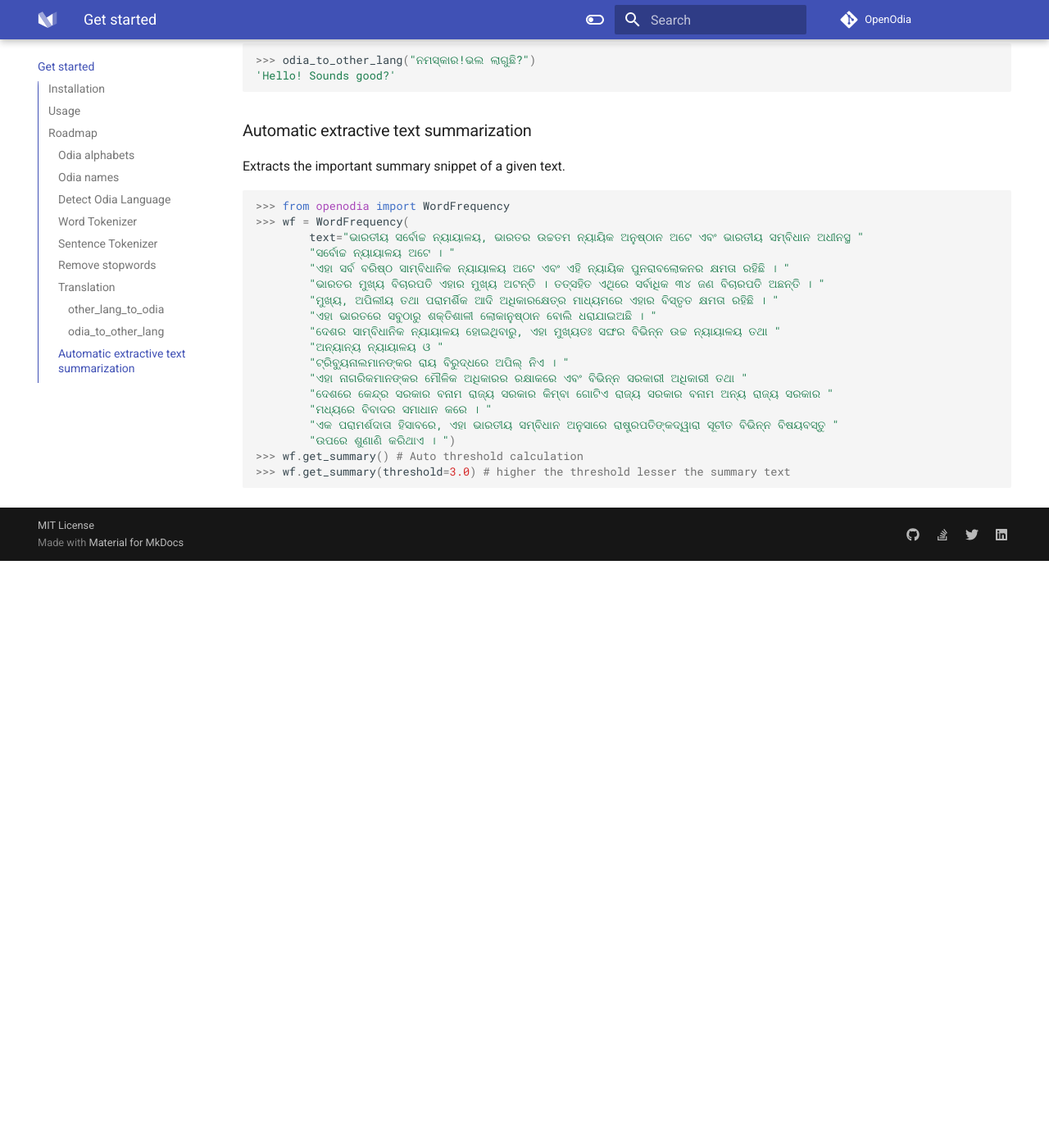
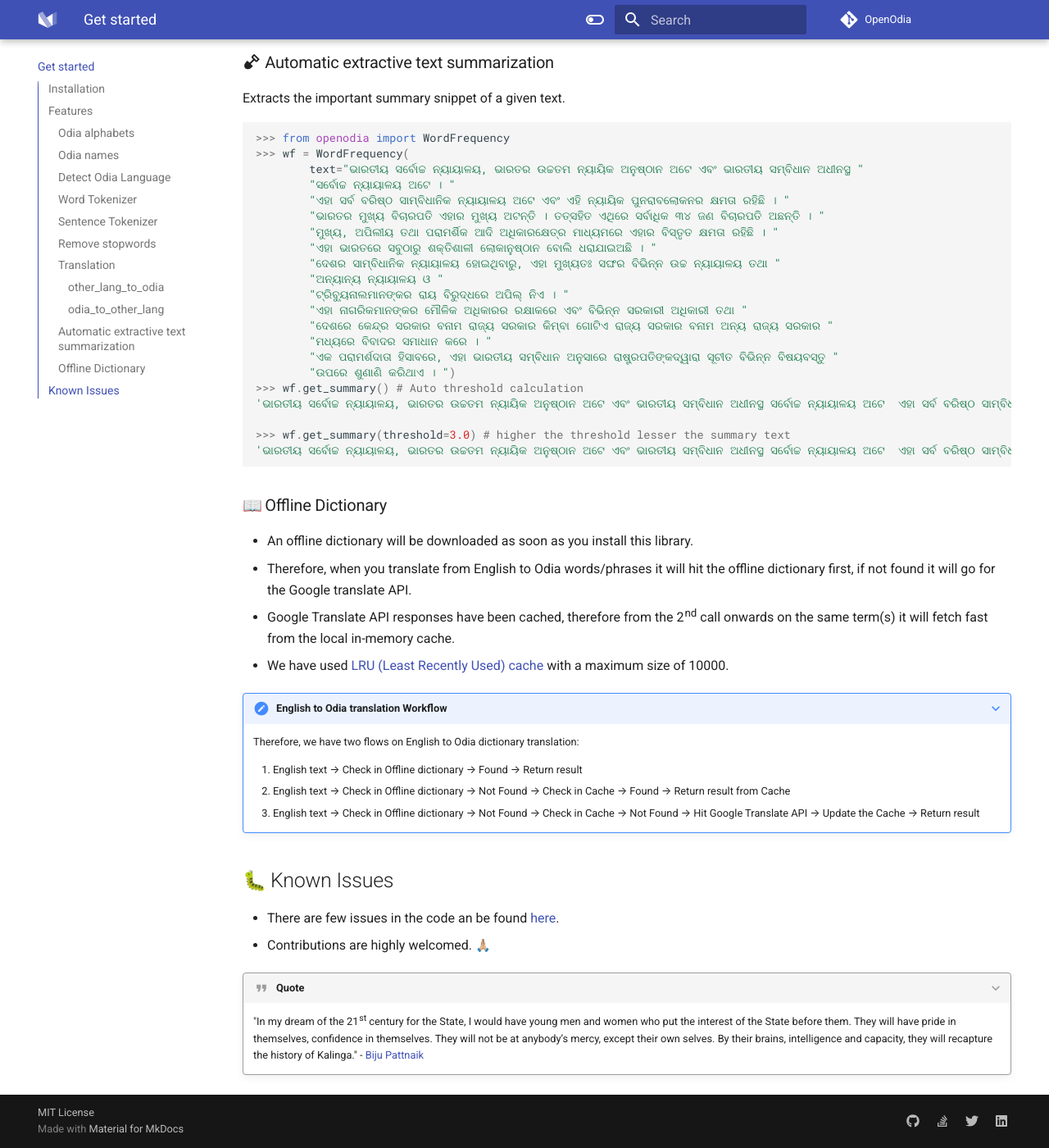
Before and after one commit to soumendrak/openodia, an MkDocs documentation site: the page built from docs/index.md, in a window 1280 px wide and 1400 px high, scrolled down 3887 px. Shown: the whole window at 82% size. Built offline with MkDocs 1.6.1 and Material for MkDocs 9.7.7, drawn with Linux system fonts in a browser that asks for light colours; emoji names are drawn with the system emoji font; comment, search, counter and statistics services are not loaded; before the commit the page ends 4571 px from its top, so only the background shows below that.

````diff
--- a/docs/index.md
+++ b/docs/index.md
@@ -8,7 +8,7 @@ Setup the library from Pypi using the following command in your terminal or comm
 pip install openodia
 ```
 
-## Usage
+## Features
 
 The tools are available in Odia language.
 
@@ -19,10 +19,7 @@ The tools are available in Odia language.
 - [x] [Remove stopwords](#remove-stopwords)
 - [x] [Google Translate](#translation)
 - [x] [Automatic extractive text summarization](#automatic-extractive-text-summarization)
-
-## Roadmap
-
-- [ ] Add Dictionary corpus
+- [x] [Add Dictionary corpus](#offline-dictionary)
 - [ ] Add English-Odia Parallel corpus
 - [ ] Add Odia Monolingual corpus
 - [ ] Add NER dataset of places, actors, etc.
@@ -50,7 +47,7 @@ The tools are available in Odia language.
 ['ଁ', 'ଂ', 'ଃ', '଼', 'ଽ', 'ା', 'ି', 'ୀ', 'ୁ', 'ୂ', 'ୃ', 'ୄ', 'େ', 'ୈ', 'ୋ', 'ୌ', '୍', 'ୖ', 'ୗ', '୰', 'ୱ', '୲']
 ```
 
-### Odia names
+### :people_holding_hands_tone1: Odia names
 
 - You can generate Odia names using the `name` module with the following syntax:
 
@@ -81,7 +78,7 @@ The tools are available in Odia language.
 ['ପରିଜା', 'ରଣସିଂହ', 'ମହାପାତ୍ର', 'ରଥ', 'ମହନ୍ତ', 'ବେହେରା', 'ଦେଓ', 'ଧଳ', 'ଦିଆନ', 'ହିମିରିକା']
 ```
 
-### Detect Odia Language
+### :material-text-box-search-outline: Detect Odia Language
 
 - A binary language classification method used which will return if the input text is in Odia language or in any other non-Odia language.
 - Along with this a confidence score also returned. The score provides how confident the library is that it is Odia or Non-Odia.
@@ -111,7 +108,7 @@ The tools are available in Odia language.
 ['କ୍ୱାଣ୍ଟମ', 'କମ୍ପ୍ୟୁଟିଙ୍ଗ', 'ହେଉଛି', 'ଏକ', 'ଉଦୀୟମାନ', 'ହାର୍ଡ଼ୱେର', 'ଏବଂ', 'ସଫ୍ଟୱେରର', 'ପ୍ରଯୁକ୍ତିବିଦ୍ୟା', 'ଯାହା', 'କଠିନ', 'ଗାଣିତିକ', 'ସମସ୍ୟାଗୁଡ଼ିକର', 'ସମାଧାନ', 'ପାଇଁ', 'ଉପ', 'ପାରମାଣବିକ', 'ଘଟଣାଗୁଡ଼ିକର', 'ଉପଯୋଗ', 'କରିଥାଏ', '।', '୧']
 ```
 
-### Sentence Tokenizer
+### :material-call-split: Sentence Tokenizer
 
 - Tokenize a paragraph into multiple sentences.
 - Only working on full stop.
@@ -136,7 +133,7 @@ The tools are available in Odia language.
 ```
 Here the stopwords `ଓ` and `ଦେଇଛନ୍ତି` are removed from the text.
 
-### Translation
+### :material-translate: Translation
 
 - The translation module is a wrapper on top of Google Translate API.
 - There are two translation methods provided:
@@ -188,5 +185,31 @@ Extracts the important summary snippet of a given text.
         "ଏକ ପରାମର୍ଶଦାତା ହିସାବରେ, ଏହା ଭାରତୀୟ ସମ୍ବିଧାନ ଅନୁସାରେ ରାଷ୍ଟ୍ରପତିଙ୍କଦ୍ୱାରା ସୂଚୀତ ବିଭିନ୍ନ ବିଷୟବସ୍ତୁ "
         "ଉପରେ ଶୁଣାଣି କରିଥାଏ । ")
 >>> wf.get_summary() # Auto threshold calculation
+'ଭାରତୀୟ ସର୍ବୋଚ୍ଚ ନ୍ୟାୟାଳୟ, ଭାରତର ଉଚ୍ଚତମ ନ୍ୟାୟିକ ଅନୁଷ୍ଠାନ ଅଟେ ଏବଂ ଭାରତୀୟ ସମ୍ବିଧାନ ଅଧୀନସ୍ଥ ସର୍ବୋଚ୍ଚ ନ୍ୟାୟାଳୟ ଅଟେ  ଏହା ସର୍ବ ବରିଷ୍ଠ ସାମ୍ବିଧାନିକ ନ୍ୟାୟାଳୟ ଅଟେ ଏବଂ ଏହି ନ୍ୟାୟିକ ପୁନରାବଲୋକନର କ୍ଷମତା ରହିଛି  ଭାରତର ମୁଖ୍ୟ ବିଚାରପତି ଏହାର ମୁଖ୍ୟ ଅଟନ୍ତି  ତତ୍ସହିତ ଏଥିରେ ସର୍ବାଧିକ ୩୪ ଜଣ ବିଚାରପତି ଅଛନ୍ତି  ମୁଖ୍ୟ, ଅପିଲୀୟ ତଥା ପରାମର୍ଶିକ ଆଦି ଅଧିକାରକ୍ଷେତ୍ର ମାଧ୍ୟମରେ ଏହାର ବିସ୍ତୃତ କ୍ଷମତା ରହିଛି  ଏହା ଭାରତରେ ସବୁଠାରୁ ଶକ୍ତିଶାଳୀ ଲୋକାନୁଷ୍ଠାନ ବୋଲି ଧରାଯାଇଅଛି  ଦେଶର ସାମ୍ବିଧାନିକ ନ୍ୟାୟାଳୟ ହୋଇଥିବାରୁ, ଏହା ମୁଖ୍ୟତଃ ସଙ୍ଘର ବିଭିନ୍ନ ଉଚ୍ଚ ନ୍ୟାୟାଳୟ ତଥା ଅନ୍ୟାନ୍ୟ ନ୍ୟାୟାଳୟ ଓ ଟ୍ରିବ୍ୟୁନାଲମାନଙ୍କର ରାୟ ବିରୁଦ୍ଧରେ ଅପିଲ୍ ନିଏ  ଏହା ନାଗରିକମାନଙ୍କର ମୌଳିକ ଅଧିକାରର ରକ୍ଷାକରେ ଏବଂ ବିଭିନ୍ନ ସରକାରୀ ଅଧିକାରୀ ତଥା ଦେଶରେ କେନ୍ଦ୍ର ସରକାର ବନାମ ରାଜ୍ୟ ସରକାର କିମ୍ବା ଗୋଟିଏ ରାଜ୍ୟ ସରକାର ବନାମ ଅନ୍ୟ ରାଜ୍ୟ ସରକାର ମଧ୍ୟରେ ବିବାଦର ସମାଧାନ କରେ  ଏକ ପରାମର୍ଶଦାତା ହିସାବରେ, ଏହା ଭାରତୀୟ ସମ୍ବିଧାନ ଅନୁସାରେ ରାଷ୍ଟ୍ରପତିଙ୍କଦ୍ୱାରା ସୂଚୀତ ବିଭିନ୍ନ ବିଷୟବସ୍ତୁ ଉପରେ ଶୁଣାଣି କରିଥାଏ'
+
 >>> wf.get_summary(threshold=3.0) # higher the threshold lesser the summary text
+'ଭାରତୀୟ ସର୍ବୋଚ୍ଚ ନ୍ୟାୟାଳୟ, ଭାରତର ଉଚ୍ଚତମ ନ୍ୟାୟିକ ଅନୁଷ୍ଠାନ ଅଟେ ଏବଂ ଭାରତୀୟ ସମ୍ବିଧାନ ଅଧୀନସ୍ଥ ସର୍ବୋଚ୍ଚ ନ୍ୟାୟାଳୟ ଅଟେ  ଏହା ସର୍ବ ବରିଷ୍ଠ ସାମ୍ବିଧାନିକ ନ୍ୟାୟାଳୟ ଅଟେ ଏବଂ ଏହି ନ୍ୟାୟିକ ପୁନରାବଲୋକନର କ୍ଷମତା ରହିଛି  ଦେଶର ସାମ୍ବିଧାନିକ ନ୍ୟାୟାଳୟ ହୋଇଥିବାରୁ, ଏହା ମୁଖ୍ୟତଃ ସଙ୍ଘର ବିଭିନ୍ନ ଉଚ୍ଚ ନ୍ୟାୟାଳୟ ତଥା ଅନ୍ୟାନ୍ୟ ନ୍ୟାୟାଳୟ ଓ ଟ୍ରିବ୍ୟୁନାଲମାନଙ୍କର ରାୟ ବିରୁଦ୍ଧରେ ଅପିଲ୍ ନିଏ  ଏହା ନାଗରିକମାନଙ୍କର ମୌଳିକ ଅଧିକାରର ରକ୍ଷାକରେ ଏବଂ ବିଭିନ୍ନ ସରକାରୀ ଅଧିକାରୀ ତଥା ଦେଶରେ କେନ୍ଦ୍ର ସରକାର ବନାମ ରାଜ୍ୟ ସରକାର କିମ୍ବା ଗୋଟିଏ ରାଜ୍ୟ ସରକାର ବନାମ ଅନ୍ୟ ରାଜ୍ୟ ସରକାର ମଧ୍ୟରେ ବିବାଦର ସମାଧାନ କରେ'
+
 ```
+
+### :book: Offline Dictionary
+
+- An offline dictionary will be downloaded as soon as you install this library.
+- Therefore, when you translate from English to Odia words/phrases it will hit the offline dictionary first, if not found it will go for the Google translate API.
+- Google Translate API responses have been cached, therefore from the 2nd call onwards on the same term(s) it will fetch fast from the local in-memory cache.
+- We have used [LRU (Least Recently Used) cache](https://realpython.com/lru-cache-python/) with a maximum size of 10000.
+
+???+note "English to Odia translation Workflow"
+    Therefore, we have two flows on English to Odia dictionary translation:
+
+    1. English text --> Check in Offline dictionary --> Found --> Return result
+    2. English text --> Check in Offline dictionary --> Not Found --> Check in Cache --> Found --> Return result from Cache
+    3. English text --> Check in Offline dictionary --> Not Found --> Check in Cache --> Not Found --> Hit Google Translate API --> Update the Cache --> Return result
+
+## :bug: Known Issues
+
+- There are few issues in the code an be found [here](https://github.com/soumendrak/openodia/issues).
+- Contributions are highly welcomed. :pray_tone2:
+
+???+quote
+    "In my dream of the 21st century for the State, I would have young men and women who put the interest of the State before them. They will have pride in themselves, confidence in themselves. They will not be at anybody’s mercy, except their own selves. By their brains, intelligence and capacity, they will recapture the history of Kalinga." - [Biju Pattnaik](https://en.wikipedia.org/wiki/Biju_Patnaik)
````
Also changed, not shown: other parts of docs/index.md (+4 -4 lines), README.md (+6 -180 lines), 1 other file.
